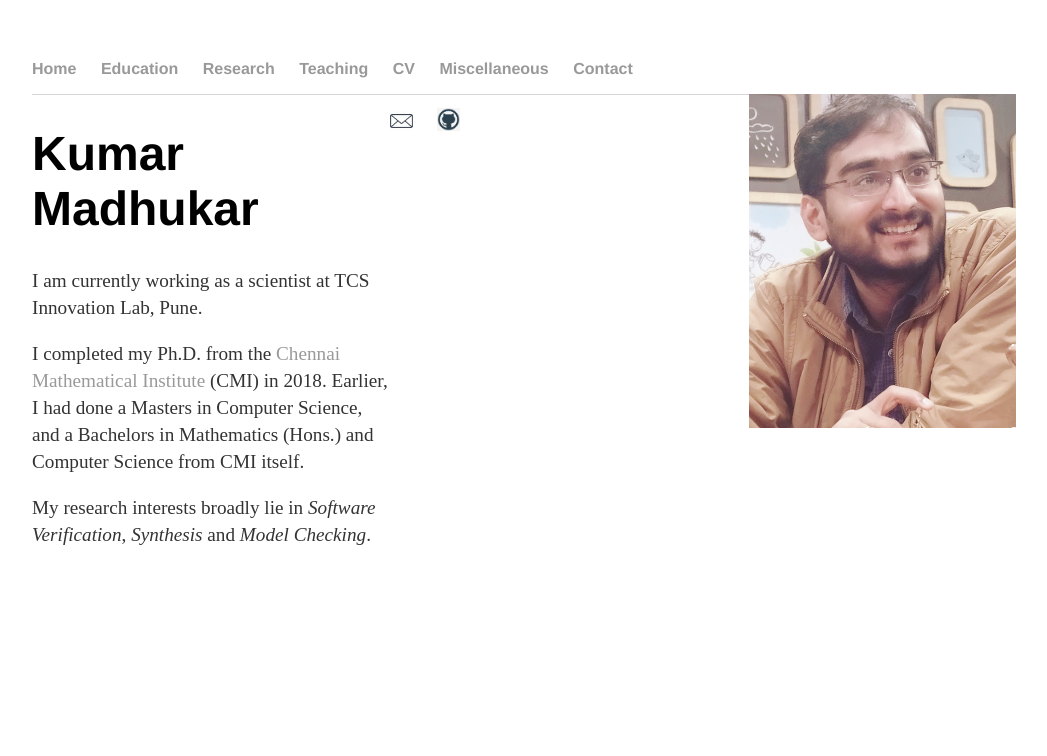
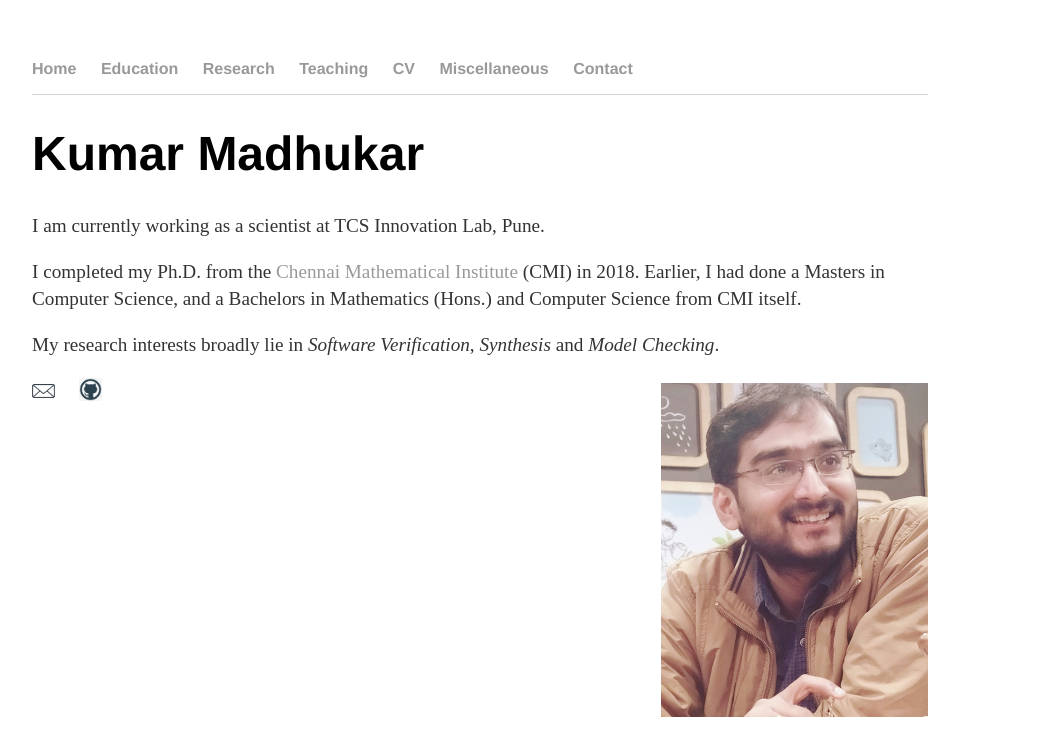
Before and after one commit to kumarmadhukar/kumarmadhukar.github.io, a plain HTML site: page index.html in a window 1280 px wide. Shown: the whole page, without its empty margins (160-1207 px from the left). Drawn offline with Linux system fonts and the light colour scheme.

Commit message:
minor fixes

```diff
--- a/index.html
+++ b/index.html
@@ -22,13 +22,13 @@
 		<div class="container">
 			<div class="blurb">
 
-<div style="float:left; width:40%;">
+<div style="float:left;">
         		<h1>Kumar Madhukar</h1>
 		<p>I am currently working as a scientist at TCS Innovation Lab, Pune.</p>
 		<p>I completed my Ph.D. from the <a href="https://www.cmi.ac.in/", target="_blank">Chennai Mathematical Institute</a> (CMI) in 2018. Earlier, I had done a Masters in Computer Science, and a Bachelors in Mathematics (Hons.) and Computer Science from CMI itself.</p>
 		<p>My research interests broadly lie in <i>Software Verification</i>, <i>Synthesis</i> and <i>Model Checking</i>.</p>
 </div>
-<div style="float:right; width:20%; margin-left:10px;" align="center">
+<div style="float:right; margin-left:10px; margin-top:5px;">
 		<img src="self.jpg" alt="photo" style="width:267px;height:334px;"></p>
 </div>
     		</div><!-- /.blurb -->
```
